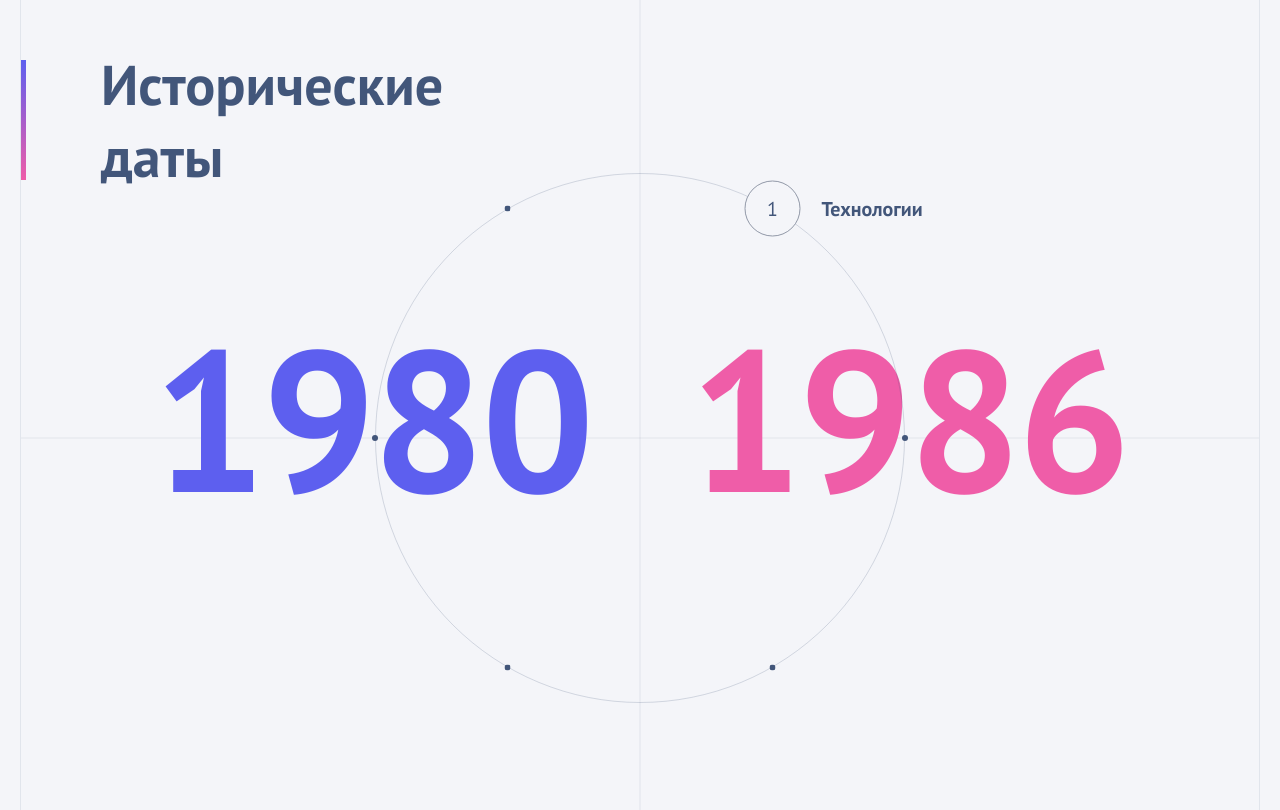
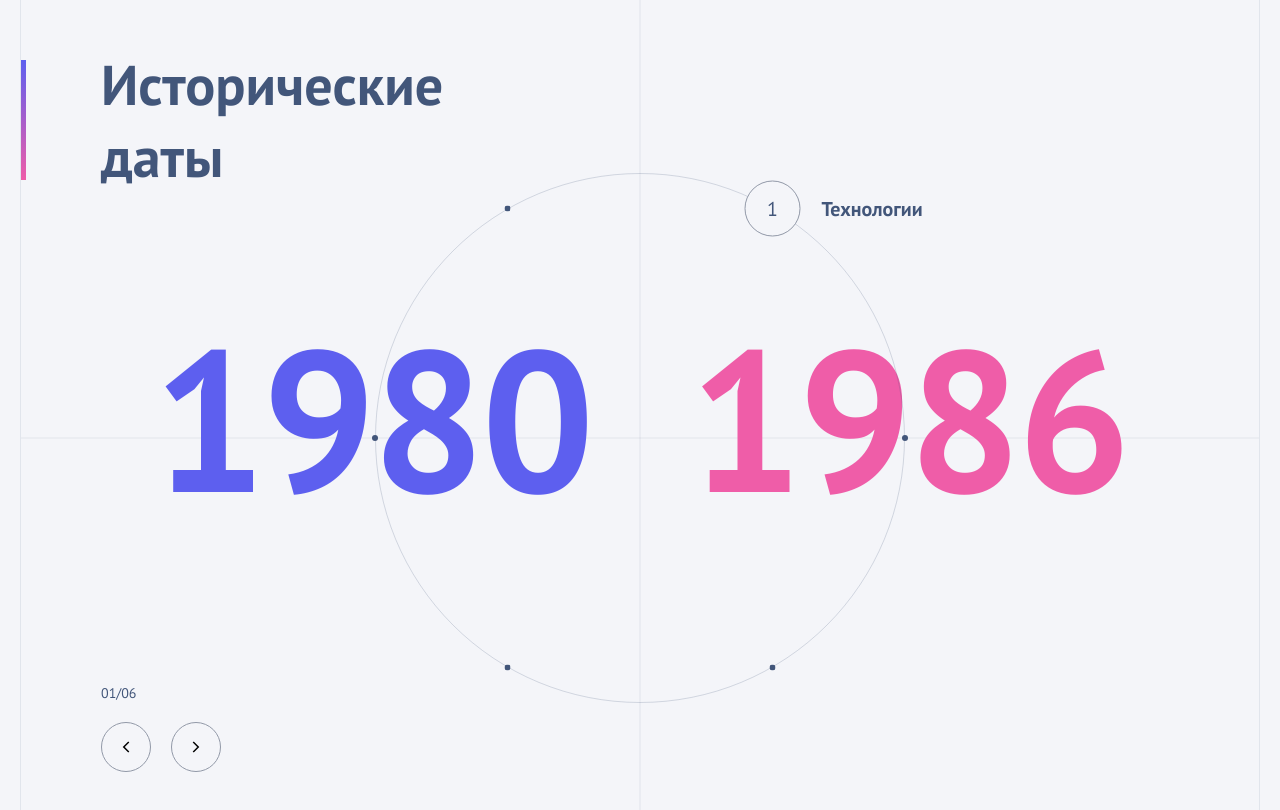
Before and after one commit to olegus199/only_task, a React (Vite) app: page / in a window 1280 px wide. Shown: the part 122-932 px from the top of the page. Built offline with nearby package versions, Linux system fonts and the light colour scheme.

Commit message:
feat: add years navigation buttons

```diff
--- /dev/null
+++ b/src/common/UI/YearsNavigation.module.scss
@@ -0,0 +1,30 @@
+@use "../../variables" as *;
+@use "../../mixins" as *;
+
+.years_navigation {
+  margin-left: 5rem;
+}
+
+.navigation_total {
+  @include flex_align_center();
+  font-size: .875rem;
+}
+
+.navigation_buttons {
+  @include flex_align_center();
+  margin-top: 1.25rem;
+}
+
+.navigation_button {
+  @include reset_button_defaults();
+  @include flex_center();
+
+  width: 3.125rem;
+  aspect-ratio: 1;
+  border: 1px solid $gray_blue;
+  border-radius: 50%;
+
+  &:not(:last-child) {
+    margin-right: 1.25rem;
+  }
+}
--- /dev/null
+++ b/src/common/UI/YearsNavigation.tsx
@@ -0,0 +1,82 @@
+import styles from "./YearsNavigation.module.scss";
+import { FC } from "react";
+import { useHistoricalDates } from "../../features/historical-dates/historical-dates-context.ts";
+import { IoChevronBackSharp } from "react-icons/io5";
+
+const YearsNavigation: FC = () => {
+  const {
+    activeTimePeriod: { currentIdx, multiplier },
+    dotsAmount,
+    timePeriods,
+    handleChangeActiveTimePeriod,
+  } = useHistoricalDates();
+
+  function handleNavigationClick(direction: "back" | "forth"): void {
+    switch (direction) {
+      case "forth": {
+        const newIdx = (currentIdx + 1) % dotsAmount;
+
+        let newMultiplier = multiplier;
+        if (newIdx === 0) {
+          newMultiplier += 1;
+        }
+
+        const newName = timePeriods[newIdx]?.name;
+
+        if (newName) {
+          handleChangeActiveTimePeriod(newName, newIdx, newMultiplier);
+        }
+
+        break;
+      }
+      case "back": {
+        let newIdx = currentIdx - 1;
+        let newMultiplier = multiplier;
+
+        if (newIdx === -1) {
+          newIdx = 5;
+          newMultiplier -= 1;
+        }
+
+        const newName = timePeriods[newIdx]?.name;
+
+        if (newName) {
+          handleChangeActiveTimePeriod(newName, newIdx, newMultiplier);
+        }
+
+        break;
+      }
+    }
+  }
+
+  return (
+    <div className={styles.years_navigation}>
+      <div className={styles.navigation_total}>
+        <p>{(currentIdx + 1).toString().padStart(2, "0")}</p>
+        <p>/</p>
+        <p>{dotsAmount.toString().padStart(2, "0")}</p>
+      </div>
+      <div className={styles.navigation_buttons}>
+        <button
+          onClick={() => handleNavigationClick("back")}
+          className={styles.navigation_button}
+        >
+          <IoChevronBackSharp
+            className={styles.button_icon}
+          />
+        </button>
+        <button
+          onClick={() => handleNavigationClick("forth")}
+          className={styles.navigation_button}
+        >
+          <IoChevronBackSharp
+            style={{ transform: "rotate(180deg)" }}
+            className={styles.button_icon}
+          />
+        </button>
+      </div>
+    </div>
+  );
+};
+
+export default YearsNavigation;
--- a/src/features/historical-dates/HistoricalDatesProvider.tsx
+++ b/src/features/historical-dates/HistoricalDatesProvider.tsx
@@ -7,7 +7,6 @@ import {
   TimePeriodName,
   TranslatedTimePeriodName,
 } from "./historical-dates-context.ts";
-import { node } from "globals";
 
 interface HistoricalDatesProviderProps {
   children: ReactNode;
@@ -79,6 +78,7 @@ const HistoricalDatesProvider: FC<HistoricalDatesProviderProps> = ({ children })
     activeTimePeriod,
     translatedTimePeriodNames,
     handleChangeActiveTimePeriod,
+    dotsAmount: 6,
   };
 
   return (
--- a/src/features/historical-dates/HistoricalDatesSection.tsx
+++ b/src/features/historical-dates/HistoricalDatesSection.tsx
@@ -1,6 +1,7 @@
 import styles from "./HistoricalDatesSection.module.scss";
 import { FC } from "react";
 import YearsSelectorCircle from "./YearsSelectorCircle.tsx";
+import YearsNavigation from "../../common/UI/YearsNavigation.tsx";
 
 const HistoricalDatesSection: FC = () => {
   return (
@@ -8,6 +9,7 @@ const HistoricalDatesSection: FC = () => {
       <div className={styles.content}>
         <h1 className={styles.h1}>Исторические <br />даты</h1>
         <YearsSelectorCircle />
+        <YearsNavigation />
         <div style={{ height: "50vh" }}></div>
       </div>
     </main>
--- a/src/features/historical-dates/YearsSelectorCircle.tsx
+++ b/src/features/historical-dates/YearsSelectorCircle.tsx
@@ -5,7 +5,6 @@ import { useHistoricalDates } from "./historical-dates-context.ts";
 
 const ANGLE_STEP = 60; //degrees
 const FULL_CIRCLE = 360; //degrees
-const DOTS_AMOUNT = 6;
 
 interface DotProps {
   idx: number;
@@ -13,7 +12,7 @@ interface DotProps {
 }
 
 const YearsSelectorCircle: FC = () => {
-  const { activeTimePeriod: { currentIdx, multiplier } } = useHistoricalDates();
+  const { activeTimePeriod: { currentIdx, multiplier }, dotsAmount } = useHistoricalDates();
   const rotation = currentIdx * ANGLE_STEP * -1 - multiplier * FULL_CIRCLE;
 
   return (
@@ -24,7 +23,7 @@ const YearsSelectorCircle: FC = () => {
         style={{ transform: `rotate(${rotation}deg)` }}
         className={styles.circle}
       >
-        {Array(DOTS_AMOUNT).fill(0).map((_, idx) => (
+        {Array(dotsAmount).fill(0).map((_, idx) => (
           <Dot
             key={idx}
             idx={idx}
--- a/src/features/historical-dates/historical-dates-context.ts
+++ b/src/features/historical-dates/historical-dates-context.ts
@@ -32,6 +32,7 @@ export interface IHistoricalDatesContext {
   translatedTimePeriodNames: TranslatedTimePeriodName;
   handleChangeActiveTimePeriod: (
     name: TimePeriodName, newIdx: number, multiplier: number) => void;
+  dotsAmount: number;
 }
 
 export const HistoricalDatesContext = createContext<IHistoricalDatesContext | undefined>(undefined);
--- a/src/mixins.scss
+++ b/src/mixins.scss
@@ -23,3 +23,14 @@
   left: 50%;
   transform: translate(-50%, -50%);
 }
+
+@mixin reset_button_defaults() {
+  display: block;
+  font-family: "Rubik", sans-serif;
+  font-size: 1rem;
+  border: none;
+  border-radius: 0;
+  outline: none;
+  background-color: transparent;
+  cursor: pointer;
+}
```
